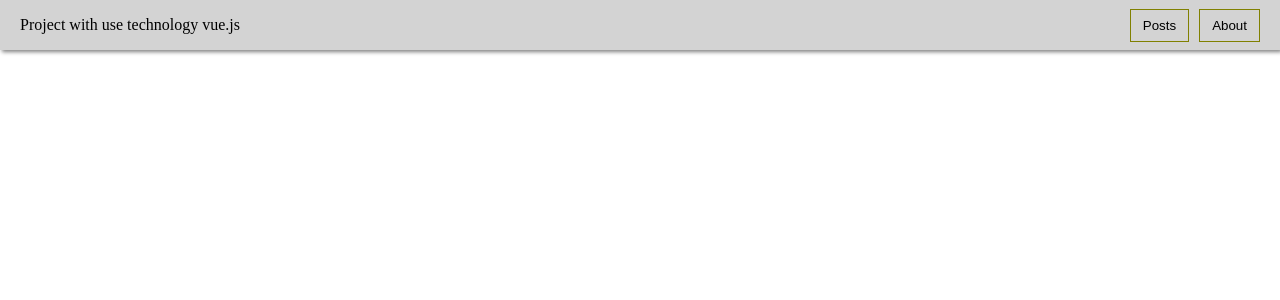
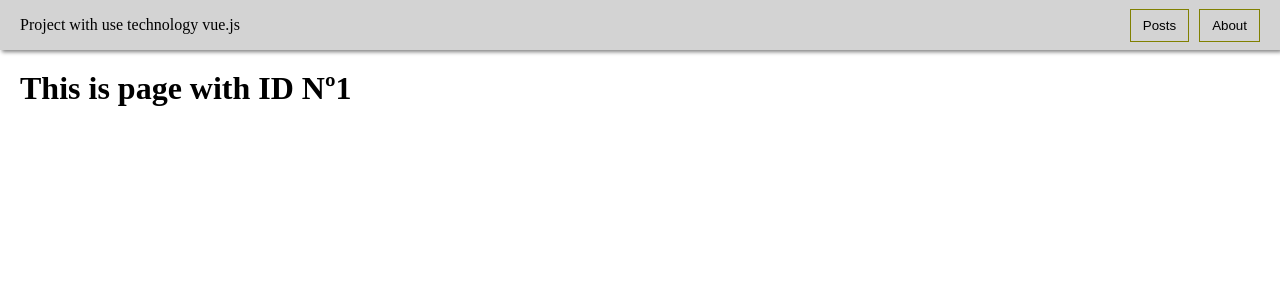
Before and after one commit to sergikusakin/vue-project, a Vue app: page /posts/1 in a window 1280 px wide. Shown: the top 300 px of the page. Built offline with nearby package versions, Linux system fonts and the light colour scheme.

Commit message:
create PostIdPage

```diff
--- /dev/null
+++ b/src/pages/PostIdPage.vue
@@ -0,0 +1,17 @@
+<template>
+  <div>
+    <h1>This is page with ID Nº{{ $route.params.id }}</h1>
+  </div>
+</template>
+
+<script lang="ts">
+import { defineComponent } from "vue";
+
+export default defineComponent({
+  data() {
+    return {};
+  },
+});
+</script>
+
+<style scoped></style>
--- a/src/router/router.ts
+++ b/src/router/router.ts
@@ -1,6 +1,7 @@
 import Main from "@/pages/Main.vue";
 import PostPage from "@/pages/PostPage.vue";
 import About from "@/pages/About.vue";
+import PostIdPage from "@/pages/PostIdPage.vue";
 import { createRouter, createWebHistory } from "vue-router";
 
 const routes = [
@@ -16,6 +17,10 @@ const routes = [
     path: "/about",
     component: About,
   },
+  {
+    path: "/posts/:id",
+    component: PostIdPage,
+  },
 ];
 
 const router = createRouter({
```
